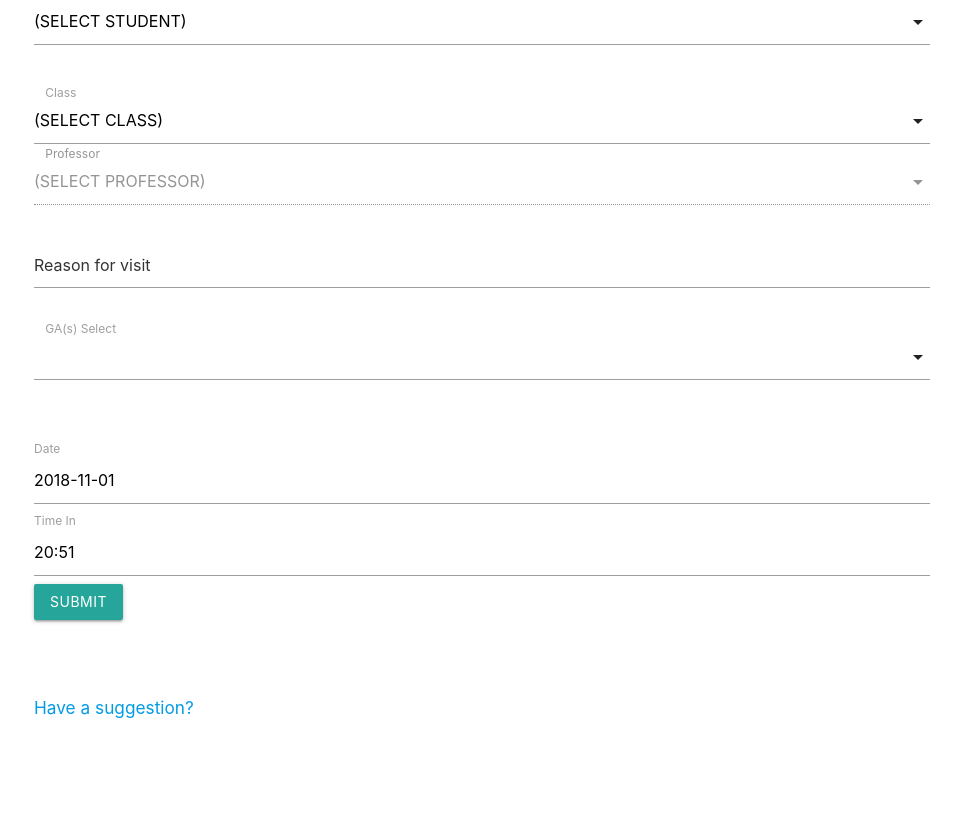
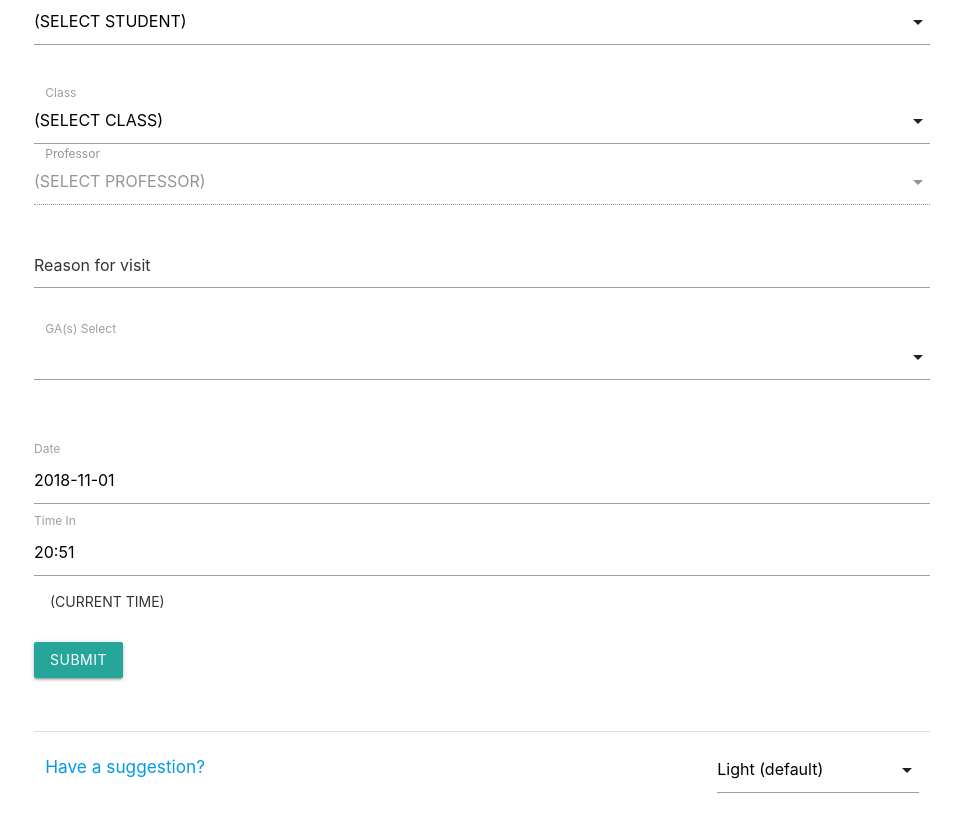
Before and after one commit to pat-earl/ga-log, a PHP site: page / in a window 1280 px wide, after a click on "SIGN IN". Shown: the part 423-1259 px from the top of the page, without its empty margins (158-1119 px from the left). Before the commit the page ends 1141 px from the top, so only its background shows below. Run offline with PHP 8.4, Linux system fonts and the light colour scheme; data comes from the database, SQL or seed files in the repository; both versions use the stored data as it was after the commit.

Commit message:
Bug fixes, minor changes Fixed bug that would sometimes not populate the student dropdown Made adding a student more asynchronous (no more refreshing the page!) Added a button to select the current time (for if you hadn't refreshed the page in a while)

```diff
--- /dev/null
+++ b/actions/load_student_list.php
@@ -0,0 +1,20 @@
+<?php
+/**
+ * Returns the list of students as html option tags
+ *
+ * Author: Tyler Stoney
+ * Created: 01 Nov 2018
+ */
+if(!session_id()) session_start();
+
+if(!isset($_POST['ajax'])){
+	header("Location: ../index.php");
+	exit;
+}
+
+echo("<option value='' selected disabled>(SELECT STUDENT)</option>");
+if(isset($_SESSION['stud_ids']))
+    for($i = 0; $i < count($_SESSION['stud_ids']); $i++) {
+        echo("<option value='".$_SESSION['stud_ids'][$i]."'>".$_SESSION['stud_list'][$i]."</option>");
+    }
+?>
--- a/index.php
+++ b/index.php
@@ -1,13 +1,4 @@
-<?php
-if(!session_id()) session_start();
-
-date_default_timezone_set('America/New_York');
-$time = date('H:i');
-$date = date('Y-m-d');
-error_reporting(E_ALL);
-ini_set('display_errors', 1);
-
-?>
+<?php require './pages/header.php' ?>
 
 <html>
 <head>
@@ -22,13 +13,6 @@ ini_set('display_errors', 1);
 	</style>
 </head>
 
-<?php
-/* if(isset($_SESSION['stud_in_office_table']) and
-isset($_SESSION['stud_in_office'])	and
-isset($_SESSION['stud_ids'])			and
-isset($_SESSION['stud_list'])) { */
-?>
-<!-- <body onload="init();"> -->
 <body>
 
 <div class="container center-align">
@@ -57,13 +41,6 @@ isset($_SESSION['stud_list'])) { */
 			<!-- Student:  -->
 			<div class="input-field col s12">
 			<select id='student_dropdown' name='student_dropdown' required>
-				<option value='' selected disabled>(SELECT STUDENT)</option>
-				<?php
-				if(isset($_SESSION['stud_ids']))
-					for($i = 0; $i < count($_SESSION['stud_ids']); $i++) {
-					    echo("<option value='".$_SESSION['stud_ids'][$i]."'>".$_SESSION['stud_list'][$i]."</option>");
-					}
-				?>
 			</select>
 			<label>Student</label>
 			</div><br>
@@ -104,9 +81,10 @@ isset($_SESSION['stud_list'])) { */
 			<input type="text" class="datepicker" name="today" value=<?php echo "$date"; ?>>
 
 			<label>Time In</label>
-			<input type="text" class="timepicker no-autoinit" name='time_log' value=<?php echo "$time"; ?> min="8:00" max="18:00">
-
-			<br>
+			<input type="text" id='time_log' class="timepicker no-autoinit" name='time_log' value=<?php echo "$time"; ?> min="8:00" max="18:00">
+			<button class="timeNow waves-effect waves-teal btn-flat" type="button">(Current Time)
+			</button>
+			<br><br>
 
 			<button class="signinstud waves-effect waves-light btn" type="button">Submit
 				<!-- <i class="material-icons right">send</i> -->
@@ -125,17 +103,9 @@ isset($_SESSION['stud_list'])) { */
 		</form>
 	</div>
 	<br>
-	<div class='section'>
-		<a href='./comments.php'><h6>Have a suggestion?</h6></a>
-	</div>
+	<?php require './pages/footer.php' ?>
 </div>
 
-<?php //} ?>
-
-<script	src="https://code.jquery.com/jquery-3.3.1.min.js"
-	  	integrity="sha256-FgpCb/KJQlLNfOu91ta32o/NMZxltwRo8QtmkMRdAu8="
-	  	crossorigin="anonymous"></script>
-<script src="https://cdnjs.cloudflare.com/ajax/libs/materialize/1.0.0/js/materialize.min.js"></script>
 <script src="./scripts/scripts.js"></script>
 
 </body>
--- /dev/null
+++ b/pages/footer.php
@@ -0,0 +1,26 @@
+<div class="divider"></div>
+<div class='section'>
+    <div class="row">
+        <div class="col s3">
+            <a href='./comments.php'><h6>Have a suggestion?</h6></a>
+        </div>
+
+        <div class="col s6"></div>
+
+        <div class="col s3">
+            <select name='theme' id='theme'>
+                <option value='light' selected>Light (default)</option>
+                <option value='dark'>Dark</option>
+            </select>
+        </div>
+    </div>
+</div>
+<script	src="https://code.jquery.com/jquery-3.3.1.min.js"
+	  	integrity="sha256-FgpCb/KJQlLNfOu91ta32o/NMZxltwRo8QtmkMRdAu8="
+	  	crossorigin="anonymous"></script>
+<script src="https://cdnjs.cloudflare.com/ajax/libs/materialize/1.0.0/js/materialize.min.js"></script>
+<script>
+$( "#theme" ).change(function() {
+  alert( "Handler for .change() called." );
+});
+</script>
--- /dev/null
+++ b/pages/header.php
@@ -0,0 +1,10 @@
+<?php
+if(!session_id()) session_start();
+
+date_default_timezone_set('America/New_York');
+$time = date('H:i');
+$date = date('Y-m-d');
+error_reporting(E_ALL);
+ini_set('display_errors', 1);
+
+?>
--- a/scripts/scripts.js
+++ b/scripts/scripts.js
@@ -10,6 +10,7 @@ var classes;
 var ga_sel = document.getElementById('ga_select');
 var class_sel = document.getElementById('class_dropdown');
 var profEnabled = false;
+var timePickers = null;
 
 function showDiv(btnName, divName) {
 	var showButt = document.getElementById(btnName);
@@ -94,7 +95,11 @@ function loadJSON(filename, callback) {
     xobj.send(null);
  }
 
- /* Loads GA schedules */
+ /* Loads GA schedules from
+  * a JSON file, selects the
+  * GA(s) currently occupying
+  * the office.
+  */
 function loadGaSchedules() {
 	var days = ['Sunday', 'Monday', 'Tuesday', 'Wednesday', 'Thursday', 'Friday', 'Saturday'];
 	var today_date = new Date();
@@ -132,6 +137,39 @@ function loadGaSchedules() {
 	});
 
 }
+
+// Reloads the student records, effectively
+//   refreshing the students in the session
+function reloadRecords() {
+	var ajaxurl = './actions/records.php',
+	data = "&ajax=" + true;
+	$.post(ajaxurl, data, function (response) {
+		if(response.indexOf("success")>=0){
+			reloadDropdowns();
+		}
+		else
+			M.toast({html: "Error: Couldn't reload the dropdowns."});
+
+	});
+}
+
+// load_student_list.php returns html option
+//   tags containing the students in the session.
+//   The form's select element is then refreshed.
+function reloadDropdowns() {
+	var ajaxurl = './actions/load_student_list.php',
+	data = "&ajax=" + true;
+	$.post(ajaxurl, data, function (response) {
+		if(response.indexOf("option")>=0){
+			$('#student_dropdown').append(response);
+			$('select').formSelect();
+		}
+		else
+			M.toast({html: "Error: Couldn't populate the dropdowns."});
+
+	});
+}
+
 
 // Loads the table of currently-signed-in students.
 //  Function is run on page load/reload, and on successfully
@@ -193,7 +231,7 @@ function initButtons() {
 //   if this was in a  function, so here it is. *
 document.addEventListener('DOMContentLoaded', function() {
 	var elems = document.querySelectorAll('.timepicker');
-	var instances = M.Timepicker.init(elems, {twelveHour: false});
+	timePickers = M.Timepicker.init(elems, {twelveHour: false});
 });
 
 $(document).ready(function() {
@@ -203,6 +241,7 @@ $(document).ready(function() {
 
 	M.AutoInit();
 
+	// Populates the class select dropdown from a JSON file
 	loadJSON('./data/classlist.json', function(response) {
 		// Parse JSON string into object
 		classes = JSON.parse(response);
@@ -229,7 +268,7 @@ $(document).ready(function() {
         data =  $('form').serialize() + "&ajax=" + true;
         $.post(ajaxurl, data, function (response) {
             if(response.indexOf("success")>=0){
-            	M.toast({displayLength: 1000, html: 'Student successfully added!', completeCallback: function(){location.reload();}});
+            	M.toast({displayLength: 1000, html: 'Student successfully added!', completeCallback: function(){reloadRecords();}});
         	} else {
         		M.toast({html: ("Error: " + response)});
         	}
@@ -250,7 +289,20 @@ $(document).ready(function() {
         		M.toast({html: ("Error: " + response)});
         	}
         });
-    });
+	});
+
+	// The "Current Time" button
+	$('.timeNow').click(function(){
+		var dateStr = new Date().toLocaleTimeString('en-US', { hour12: false,
+															   hour: "numeric",
+															   minute: "numeric"});
+
+		console.log(dateStr);
+		$("input[name='time_log']").attr('value', dateStr);
+		$("input[name='time_log']").prop('value', dateStr);
+	});
+
+	reloadDropdowns();
 
 });
 
```
Also changed, not shown: actions/fetch_comments.php (+13 -1 lines), comments.php (+4 -4 lines), Styles/DarkTheme.css (added), data/GA_LOG.db.
